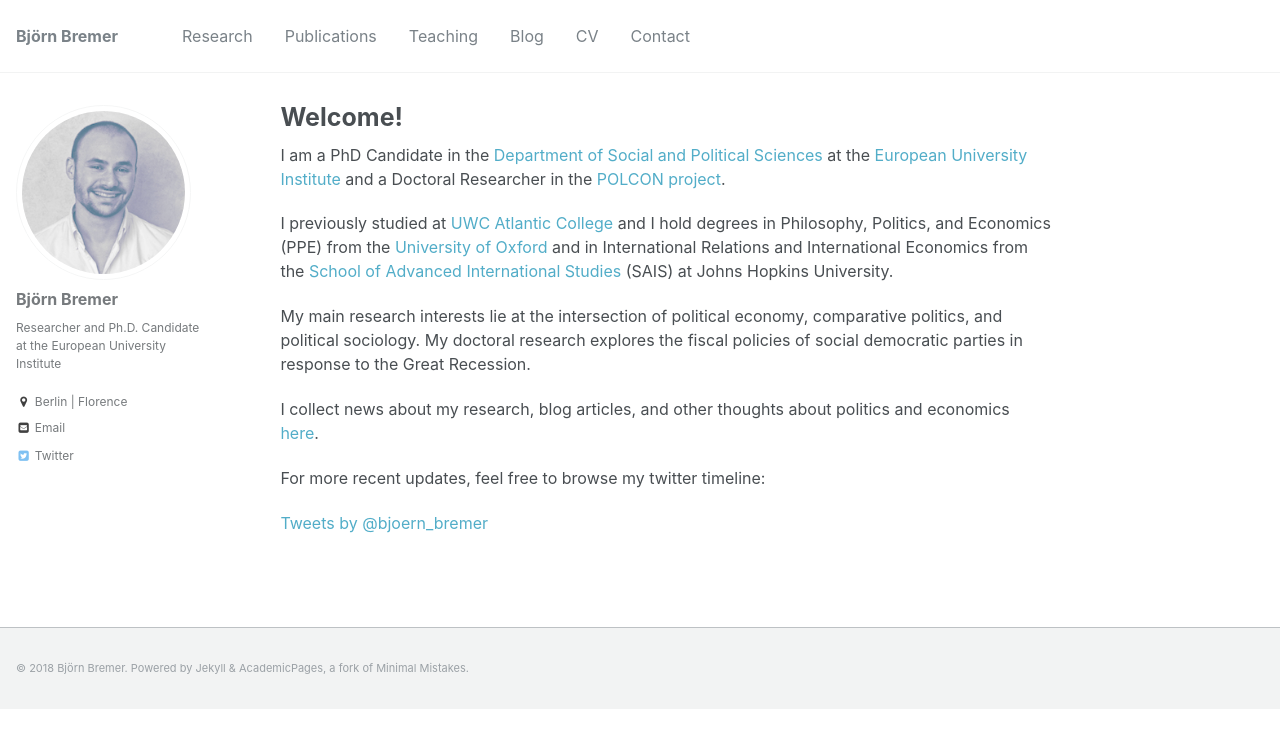
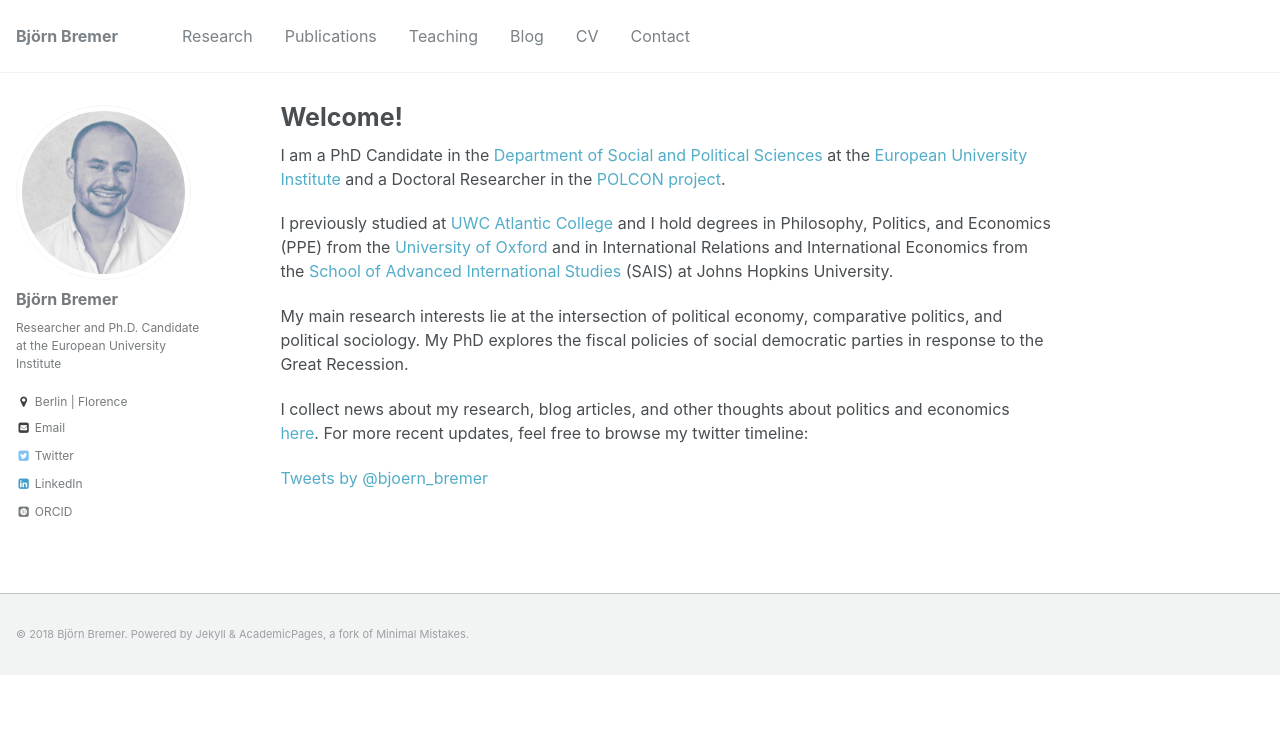
Before and after one commit to bjoernbremer/bjoernbremer.github.io, a Jekyll site: the page built from _pages/about.md, in a window 1280 px wide. Shown: the top 748 px of the page. Built offline with Jekyll 4.4.1, drawn with Linux system fonts in a browser that asks for light colours; some web fonts are replaced; comment, search, counter and statistics services are not loaded; some of the changed lines change nothing that is shown.

Commit message:
update website

```diff
--- a/_config.yml
+++ b/_config.yml
@@ -99,8 +99,8 @@ author:
   keybase          :
   instagram        :
   lastfm           :
-  linkedin         :
-  orcid            : # "http://orcid.org/yourorcidurl"
+  linkedin         : "bjoernbremer"
+  orcid            : "http://orcid.org/0000-0002-4629-1814"
   pinterest        :
   soundcloud       :
   stackoverflow    : #
--- a/_pages/about.md
+++ b/_pages/about.md
@@ -12,11 +12,9 @@ I am a PhD Candidate in the [Department of Social and Political Sciences](https:
 
 I previously studied at [UWC Atlantic College](http://www.atlanticcollege.org/) and I hold degrees in Philosophy, Politics, and Economics (PPE) from the [University of Oxford](http://www.ox.ac.uk/) and in International Relations and International Economics from the [School of Advanced International Studies](https://www.sais-jhu.edu/) (SAIS) at Johns Hopkins University.
 
-My main research interests lie at the intersection of political economy, comparative politics, and political sociology. My doctoral research explores the fiscal policies of social democratic parties in response to the Great Recession.
+My main research interests lie at the intersection of political economy, comparative politics, and political sociology. My PhD explores the fiscal policies of social democratic parties in response to the Great Recession.
 
-I collect news about my research, blog articles, and other thoughts about politics and economics [here]({{ site.url }}/blog).
-
-For more recent updates, feel free to browse my twitter timeline:
+I collect news about my research, blog articles, and other thoughts about politics and economics [here]({{ site.url }}/blog). For more recent updates, feel free to browse my twitter timeline:
 
 <a class="twitter-timeline" data-dnt="true" href="https://twitter.com/bjoern_bremer" data-widget-id="614467895389724673">Tweets by @bjoern_bremer</a>
   <script>!function(d,s,id){var js,fjs=d.getElementsByTagName(s)[0],p=/^http:/.test(d.location)?'http':'https';if(!d.getElementById(id)){js=d.createElement(s);js.id=id;js.src=p+"://platform.twitter.com/widgets.js";fjs.parentNode.insertBefore(js,fjs);}}(document,"script","twitter-wjs");</script>
```
